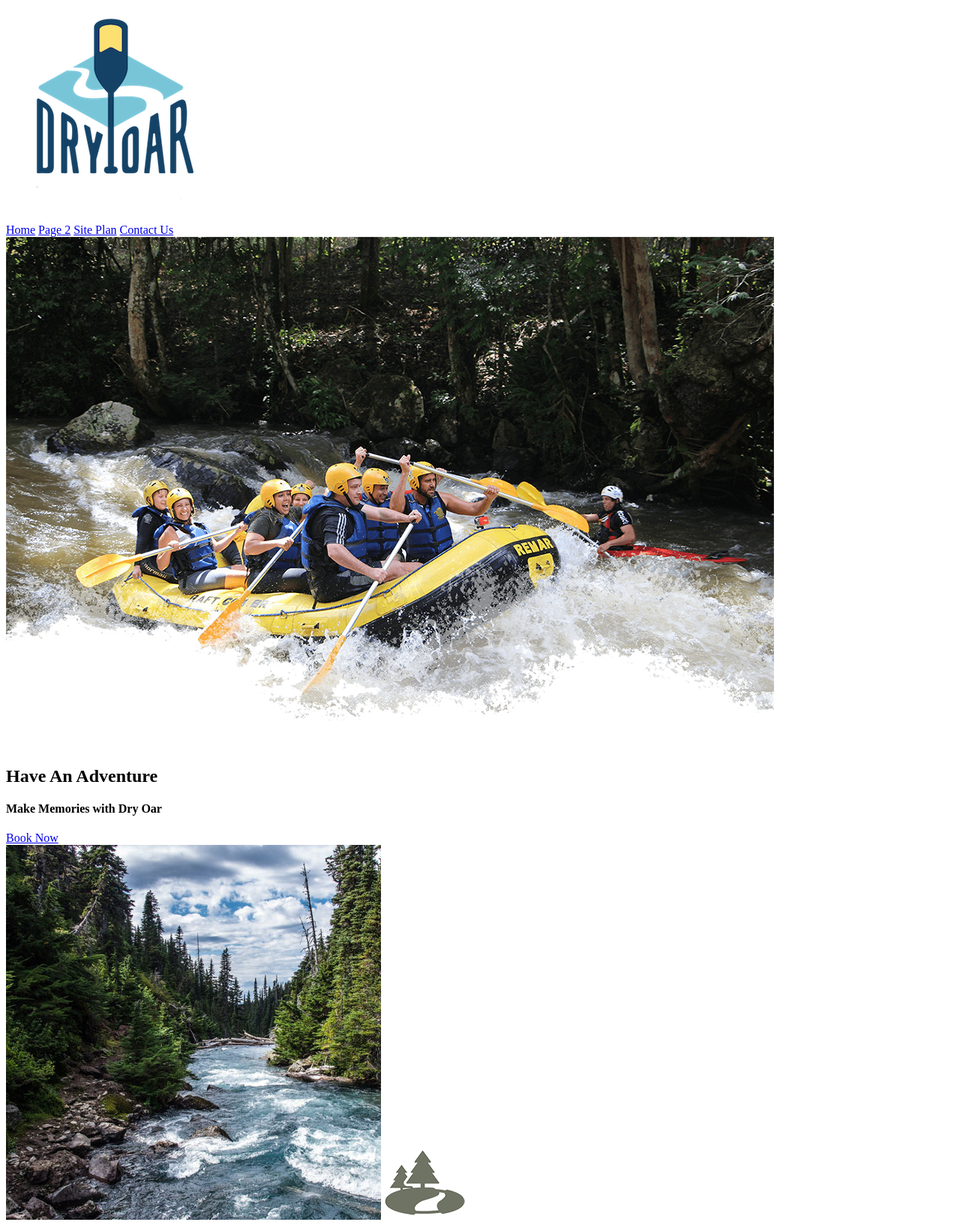
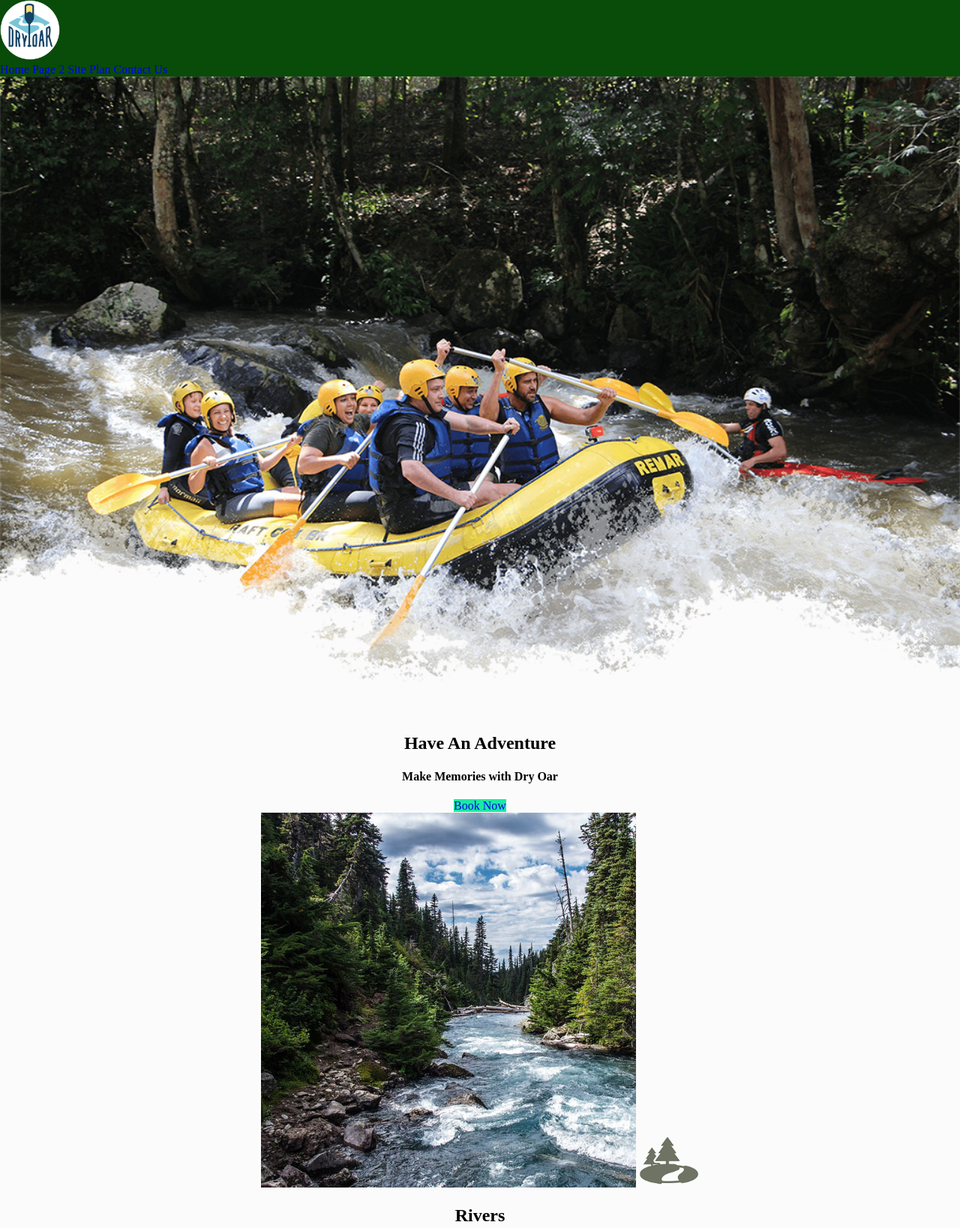
Before and after one commit to Ekhasomi-Sun19/WEB_FRONTEND_DESIGN, a plain HTML site: page Water Rafting/index.html in a window 1280 px wide. Shown: the top 1638 px of the page at 75% size. Drawn offline with Linux system fonts and the light colour scheme.

Commit message:
New Commit

```diff
--- a/Water Rafting/index.css
+++ b/Water Rafting/index.css
@@ -0,0 +1,112 @@
+#content{
+    max-width: 1600px;
+    margin: 0 auto;
+}
+
+body{
+    margin: 0px;
+    padding: 0px;
+}
+
+nav a{
+    text-align: center;
+
+}
+
+#hero-msg{
+    text-align: center;
+}
+
+h1{
+    text-align: center;
+}
+
+#hero-msg{
+    text-align: center;
+}
+
+h4{
+    text-align: center;
+}
+
+.button-box{
+    text-align: center;
+
+}
+
+#hero-img{
+    width: 100%;
+}
+
+section{
+    text-align: center;
+}
+
+#background{
+    height: 725px;
+}
+
+body {
+    background-color: #fcfbfb;
+}
+header {
+    background-color:rgb(9, 75, 9);
+}
+nav a:hover {
+    background-color:  greenyellow;
+}
+
+.book{
+    background-color:  rgb(27, 233, 164);
+    text-decoration: none;
+}
+
+.join{
+    background-color: greenyellow;
+    text-decoration: none;
+
+}
+.book:hover{
+    background-color: rgb(55, 181, 240);
+}
+.join:hover{
+    background-color: rgb(253, 248, 253);
+}
+#background{
+    background-color: rgb(27, 233, 164);
+}
+.msg{
+    background-color: rgb(27, 233, 164);
+}
+footer{
+    background-color: rgb(175, 174, 174);
+    text-decoration: none;
+}
+
+a{
+    text-decoration: none;
+}
+
+.logo{
+    width: 80px;
+}
+
+.icon{
+    width: 80px;
+}
+
+nav a{
+    text-decoration: none;
+}
+
+footer p{
+    font-size: 1.2em;
+}
+
+footer p a:hover{
+    text-decoration: underline;
+}
+
+.mountains{
+    text-align: right;
+}
--- a/Water Rafting/index.html
+++ b/Water Rafting/index.html
@@ -4,9 +4,11 @@
     <meta charset="UTF-8">
     <meta http-equiv="X-UA-Compatible" content="IE=edge">
     <meta name="viewport" content="width=device-width, initial-scale=1.0">
+    <link rel="stylesheet" href="index.css">
     <title>Document</title>
 </head>
 <body>
+    <div id="content">
     <header>
         <a id="logo_link" href="index.html" target="_blank">
             <img class="logo" src="logo1.png" alt="Dry Oar Logo">
@@ -46,6 +48,7 @@
             <img class="icon" src="oars.png" alt="oars icon">
             <h2>Rapids</h2>
         </section>
+        <div id="background"></div>
         <img class="mountains" src="mountains.jpg" alt="Misty mountains">
         <section class="msg">
             <h2>More Than Just The Thrill</h2>
@@ -69,5 +72,6 @@
             </a>
         </div>
     </footer>
+    </div>
 </body>
 </html>
```
